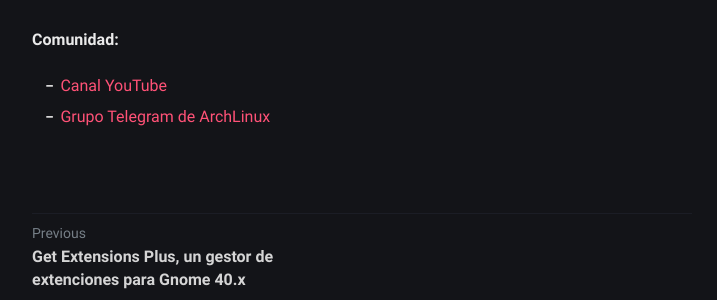
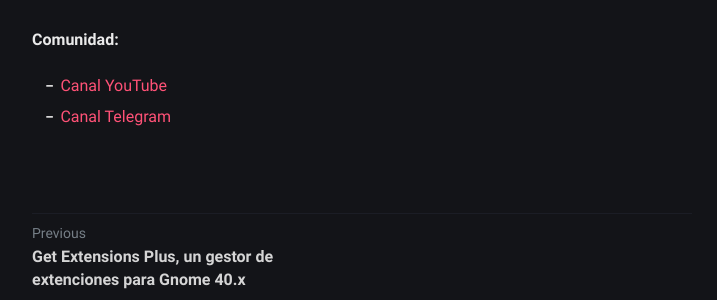
Before and after one commit to CodigoCristo/mxhectorvega.github.io, a Jekyll site: the page built from _posts/kodi-series-y-peliculas/2021-09-26-kodi-series-y-peliculas.md, in a window 1280 px wide. Shown: the part 1631-1931 px from the top of the page, without its empty margins (278-995 px from the left). Built offline with Jekyll 4.4.1, drawn with Linux system fonts in a browser that asks for light colours.

Commit message:
act 12 dom 26 sep 21 13:08

```diff
--- a/_posts/kodi-series-y-peliculas/2021-09-26-kodi-series-y-peliculas.md
+++ b/_posts/kodi-series-y-peliculas/2021-09-26-kodi-series-y-peliculas.md
@@ -31,4 +31,4 @@ Ahora solo basta con entrar a Balando > Cuevana3 y reproducir el contenido mas r
 
 **Comunidad:**
 - [Canal YouTube](https://youtube.com/mxhectorvega)
-- [Grupo Telegram de ArchLinux](https://t.me/archLinuxes)
+- [Canal Telegram](https://t.me/mxhectorvega)
```
